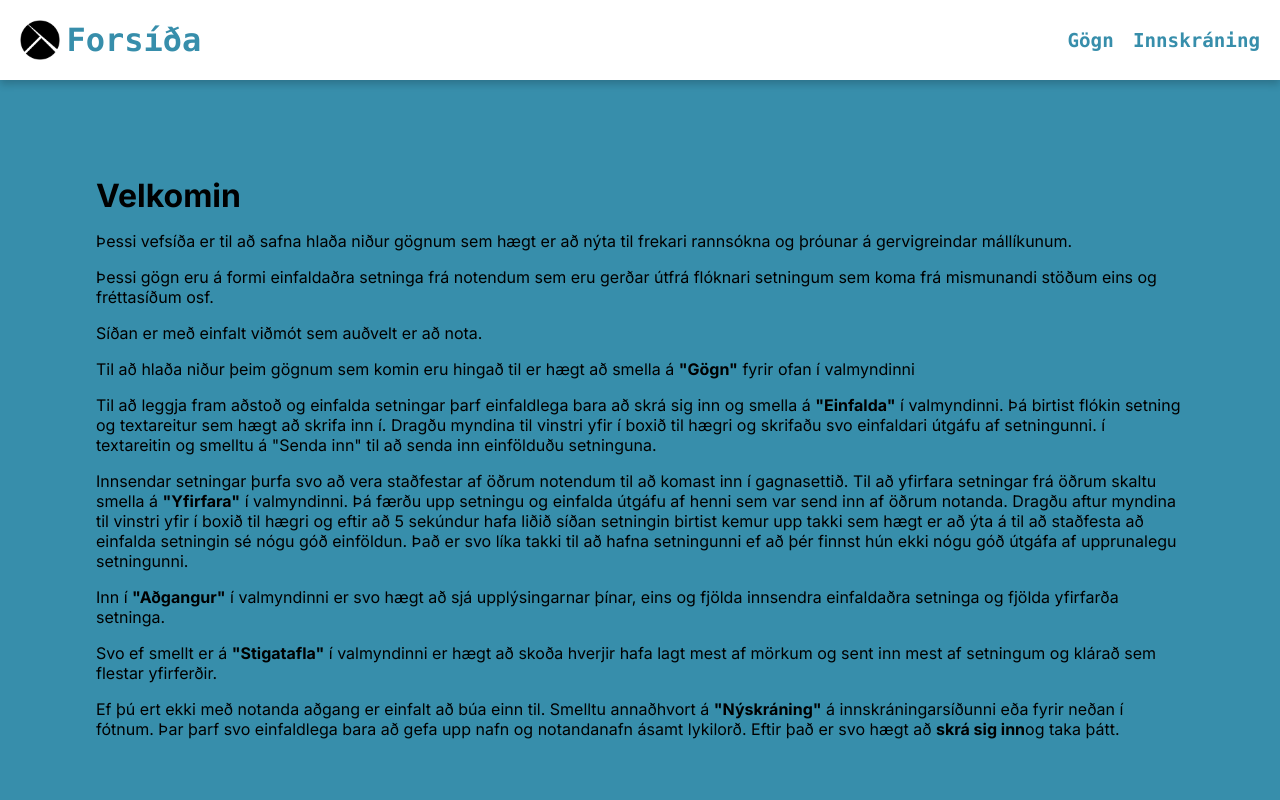
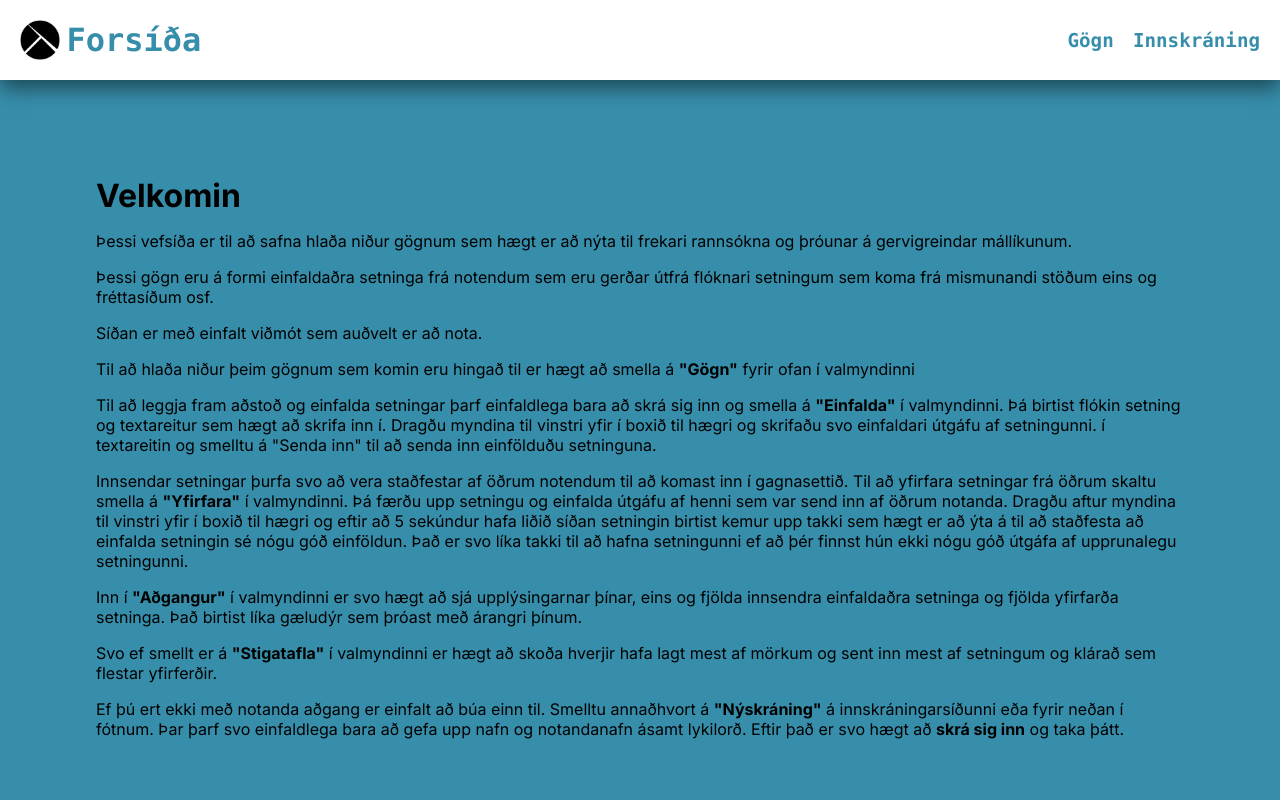
Before and after one commit to polarparsnip/Malmon-Frontend, a Next.js app: page / in a window 1280 px wide. Shown: the top 800 px of the page. Built offline with nearby package versions, Linux system fonts and the light colour scheme.

Commit message:
update index info

```diff
--- a/src/components/Header/Header.module.scss
+++ b/src/components/Header/Header.module.scss
@@ -26,7 +26,8 @@
     background-color: rgba(255, 255, 255, 0.9);
 
     padding: 20px;
-    box-shadow: 0 4px 8px rgba(0, 0, 0, 0.2);
+    box-shadow: 0 8px 20px rgba(0, 0, 0, 0.5);
+
 
 
     animation: var(--transition-time-short) var(--transition-timing-function) fade-in;
--- a/src/components/Leaderboard/Leaderboard.module.scss
+++ b/src/components/Leaderboard/Leaderboard.module.scss
@@ -1,7 +1,7 @@
 .table {
     width: 100%;
     border-collapse: collapse;
-    box-shadow: 0 4px 6px rgba(0, 0, 0, 0.1);
+    box-shadow: -8px 8px 20px rgba(0, 0, 0, 0.5);
     color: rgb(55 142 171);
     border: 1px solid #ddd;
 }
--- a/src/pages/index.tsx
+++ b/src/pages/index.tsx
@@ -47,19 +47,18 @@ export default function Home() {
               ef að þér finnst hún ekki nógu góð útgáfa af upprunalegu setningunni.
             </p>
             <p>Inn í <Link href='/account'>&quot;Aðgangur&quot;</Link> í valmyndinni er svo hægt að sjá
-            upplýsingarnar þínar, eins og
-              fjölda innsendra einfaldaðra setninga og fjölda yfirfarða setninga.
+            upplýsingarnar þínar, eins og fjölda innsendra einfaldaðra setninga og fjölda yfirfarða
+            setninga. Það birtist líka gæludýr sem þróast með árangri þínum.
             </p>
             <p>Svo ef smellt er á <Link href='/account'>&quot;Stigatafla&quot;</Link> í valmyndinni er
-            hægt að skoða hverjir hafa lagt
-              mest af mörkum og sent inn mest af setningum og klárað sem flestar yfirferðir.
+            hægt að skoða hverjir hafa lagt mest af mörkum og sent inn mest af setningum og klárað sem
+            flestar yfirferðir.
             </p>
             <p>Ef þú ert ekki með notanda aðgang er einfalt að búa einn til. Smelltu annaðhvort
             á <Link href='/register'>&quot;Nýskráning&quot;</Link> á innskráningarsíðunni eða fyrir neðan í
             fótnum. Þar þarf svo einfaldlega
             bara að gefa upp nafn og notandanafn ásamt lykilorð. Eftir það er svo hægt
-            að <Link href='/login'>skrá sig inn</Link>
-            og taka þátt.
+            að <Link href='/login'>skrá sig inn</Link> og taka þátt.
             </p>
           </div>
         </div>
--- a/src/pages/sentences/simplified/index.tsx
+++ b/src/pages/sentences/simplified/index.tsx
@@ -87,6 +87,8 @@ export const getServerSideProps: GetServerSideProps = async (
   } catch(e) {
     console.error('error', e);
   }
+
+  console.log(simplifiedSentences)
 
 
   if (!simplifiedSentences) {
--- a/src/styles/Home.module.css
+++ b/src/styles/Home.module.css
@@ -107,8 +107,10 @@
   justify-content: center;
   align-items: center;
   width: 100;
-  font-size: 1.5rem;
-  font-weight: bold;
+
+  /* font-size: 1.5rem;
+  font-weight: bold; */
+  margin-top: 1rem;
 }
 
 .progressBarContainer {
```
